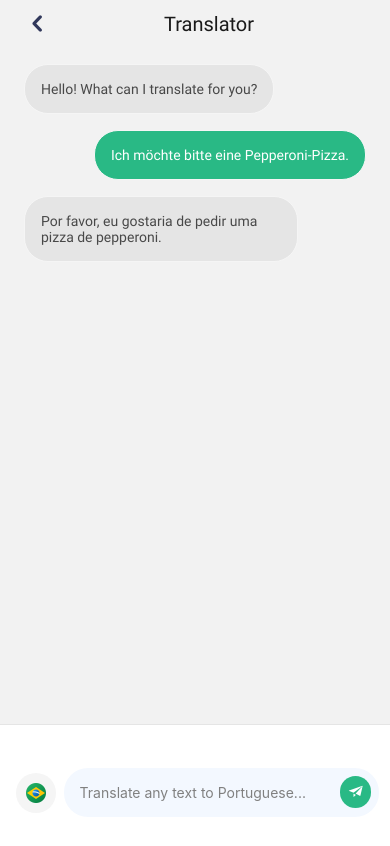
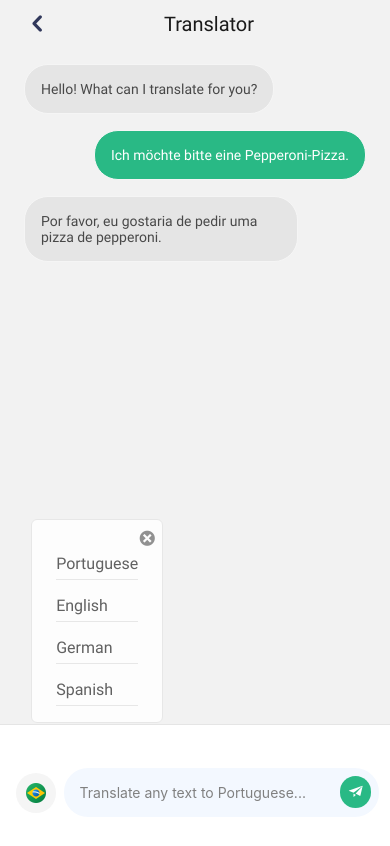
Before and after one commit to pedrorubinger/lingo-app, a React Native app: screen /Translator in a window 390 px wide. Both pictures are taken after a click on the element 35 px from the left and 792 px from the top of the page. Shown: the top 846 px of the page. Built offline with nearby package versions, Linux system fonts and the light colour scheme.

Commit message:
feat: add initial structure of TranslatorLanguagesDropdown component

```diff
--- /dev/null
+++ b/src/modules/dashboard/components/LanguagesDropdown/index.tsx
@@ -0,0 +1,47 @@
+import React from "react"
+import { Entypo } from "@expo/vector-icons"
+
+import {
+  Box,
+  CloseBtn,
+  LanguageBtn,
+} from "@modules/dashboard/components/LanguagesDropdown/styles"
+import { Typography } from "@components/Typography"
+import { Theme } from "@styles/index"
+import { translatorLanguages } from "@modules/dashboard/utils"
+import {
+  TranslatorLanguageName,
+  TranslatorLanguageNameLabel,
+} from "@interfaces/TranslatorLanguage"
+
+const { colors } = Theme
+
+interface Props {
+  onClose?: () => void
+}
+
+export const TranslatorLanguagesDropdown: React.FC<Props> = ({ onClose }) => {
+  return (
+    <Box>
+      {!!onClose && (
+        <CloseBtn onPress={onClose}>
+          <Entypo name="circle-with-cross" size={18} color={colors.grey500} />
+        </CloseBtn>
+      )}
+
+      {translatorLanguages.map((language) => {
+        return (
+          <LanguageBtn key={language.id}>
+            <Typography color="grey700">
+              {
+                TranslatorLanguageNameLabel[
+                  TranslatorLanguageName[language.name]
+                ]
+              }
+            </Typography>
+          </LanguageBtn>
+        )
+      })}
+    </Box>
+  )
+}
--- /dev/null
+++ b/src/modules/dashboard/components/LanguagesDropdown/styles.ts
@@ -0,0 +1,33 @@
+import styled from "styled-components/native"
+
+import { Theme } from "@styles/index"
+
+const { colors, radius, spacing } = Theme
+
+export const Box = styled.View`
+  opacity: 0.85;
+  background-color: ${colors.white};
+
+  position: absolute;
+  bottom: 108%;
+  left: 8%;
+
+  padding: ${spacing.xl + 2}px ${spacing.lg}px ${spacing.md}px;
+
+  border-radius: ${radius.sm}px;
+  border: 1px solid ${colors.grey200};
+
+  gap: ${spacing.md}px;
+`
+
+export const LanguageBtn = styled.TouchableOpacity`
+  border-bottom-width: 1px;
+  border-bottom-color: ${colors.grey200};
+  padding-bottom: ${spacing.xs}px;
+`
+
+export const CloseBtn = styled.TouchableOpacity`
+  position: absolute;
+  right: ${spacing.xs}px;
+  top: ${spacing.sm}px;
+`
--- a/src/modules/dashboard/components/index.ts
+++ b/src/modules/dashboard/components/index.ts
@@ -1,3 +1,4 @@
 export * from "@modules/dashboard/components/FeaturesCarousel"
 export * from "@modules/dashboard/components/HomeHeader"
 export * from "@modules/dashboard/components/ServiceCard"
+export * from "@modules/dashboard/components/LanguagesDropdown"
--- a/src/modules/dashboard/screens/translator/index.tsx
+++ b/src/modules/dashboard/screens/translator/index.tsx
@@ -21,10 +21,12 @@ import {
   MessageTypography,
 } from "@modules/dashboard/screens/translator/styles"
 import { translatorLanguages } from "@modules/dashboard/utils"
+import { TranslatorLanguagesDropdown } from "@modules/dashboard/components"
 
 interface Props extends DashboardStackScreenProps<"Translator"> {}
 
 export const Translator: React.FC<Props> = () => {
+  const [isDropdownVisible, setIsDropdownVisible] = useState(false)
   const [language, setLanguage] = useState<TranslatorLanguage>(
     translatorLanguages[0]
   )
@@ -46,6 +48,12 @@ export const Translator: React.FC<Props> = () => {
     },
   ]
 
+  const onPressLanguageSelector = () => {
+    setIsDropdownVisible((prev) => !prev)
+  }
+
+  const onCloseLanguageSelector = () => setIsDropdownVisible(false)
+
   return (
     <>
       <ScreenBox scrollViewProps={{ contentContainerStyle: { flexGrow: 1 } }}>
@@ -66,8 +74,12 @@ export const Translator: React.FC<Props> = () => {
 
       <Footer>
         <FooterContent>
+          {!!isDropdownVisible && (
+            <TranslatorLanguagesDropdown onClose={onCloseLanguageSelector} />
+          )}
+
           <LanguageSelectorBox>
-            <LanguageSelectorBtn>
+            <LanguageSelectorBtn onPress={onPressLanguageSelector}>
               <LanguageSelectorImg source={language.image} />
             </LanguageSelectorBtn>
           </LanguageSelectorBox>
```
